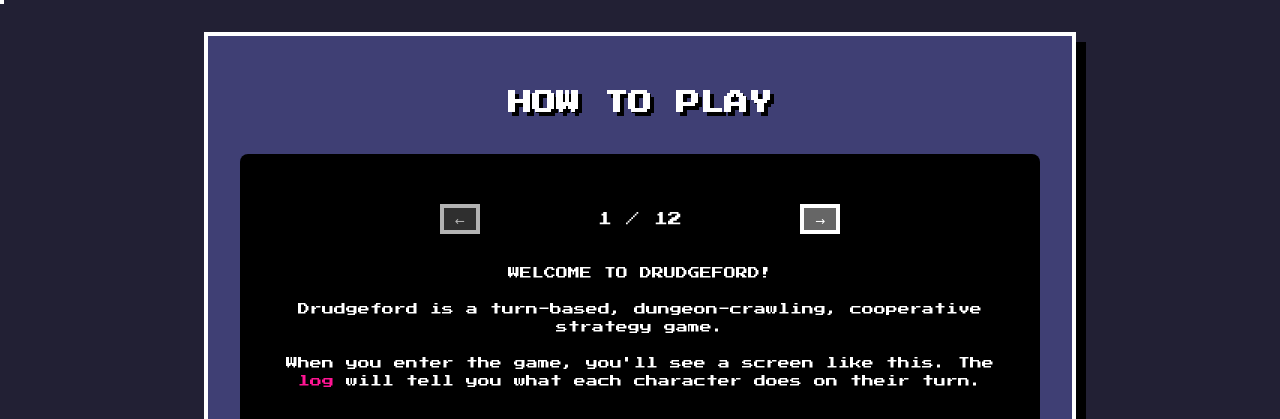
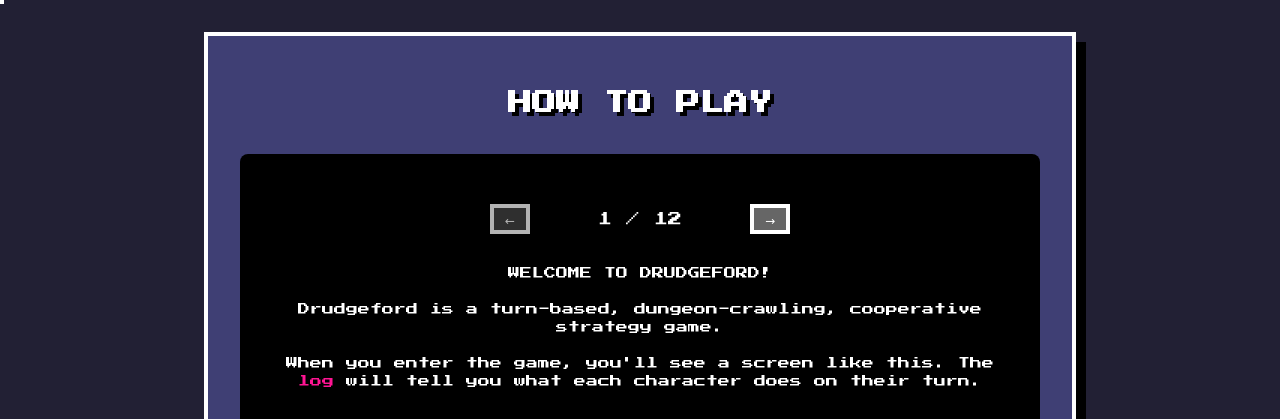
Before and after one commit to k-reddy/drudgeford, a Flask app: page /tutorial in a window 1280 px wide. Shown: the top 419 px of the page. Run offline with Flask 3, Linux system fonts and the light colour scheme.

Commit message:
bringing in the carousel arrows a little

```diff
--- a/Gloomhaven/executable/static/styles.css
+++ b/Gloomhaven/executable/static/styles.css
@@ -175,7 +175,7 @@ li {
     justify-content: space-between;
     align-items: center;
     margin: 30px auto;
-    max-width: 400px;
+    max-width: 300px;
     padding: 0 20px;
     position: relative;
     z-index: 1;
--- a/Gloomhaven/executable/styles.css
+++ b/Gloomhaven/executable/styles.css
@@ -175,7 +175,7 @@ li {
     justify-content: space-between;
     align-items: center;
     margin: 30px auto;
-    max-width: 400px;
+    max-width: 300px;
     padding: 0 20px;
     position: relative;
     z-index: 1;
```
